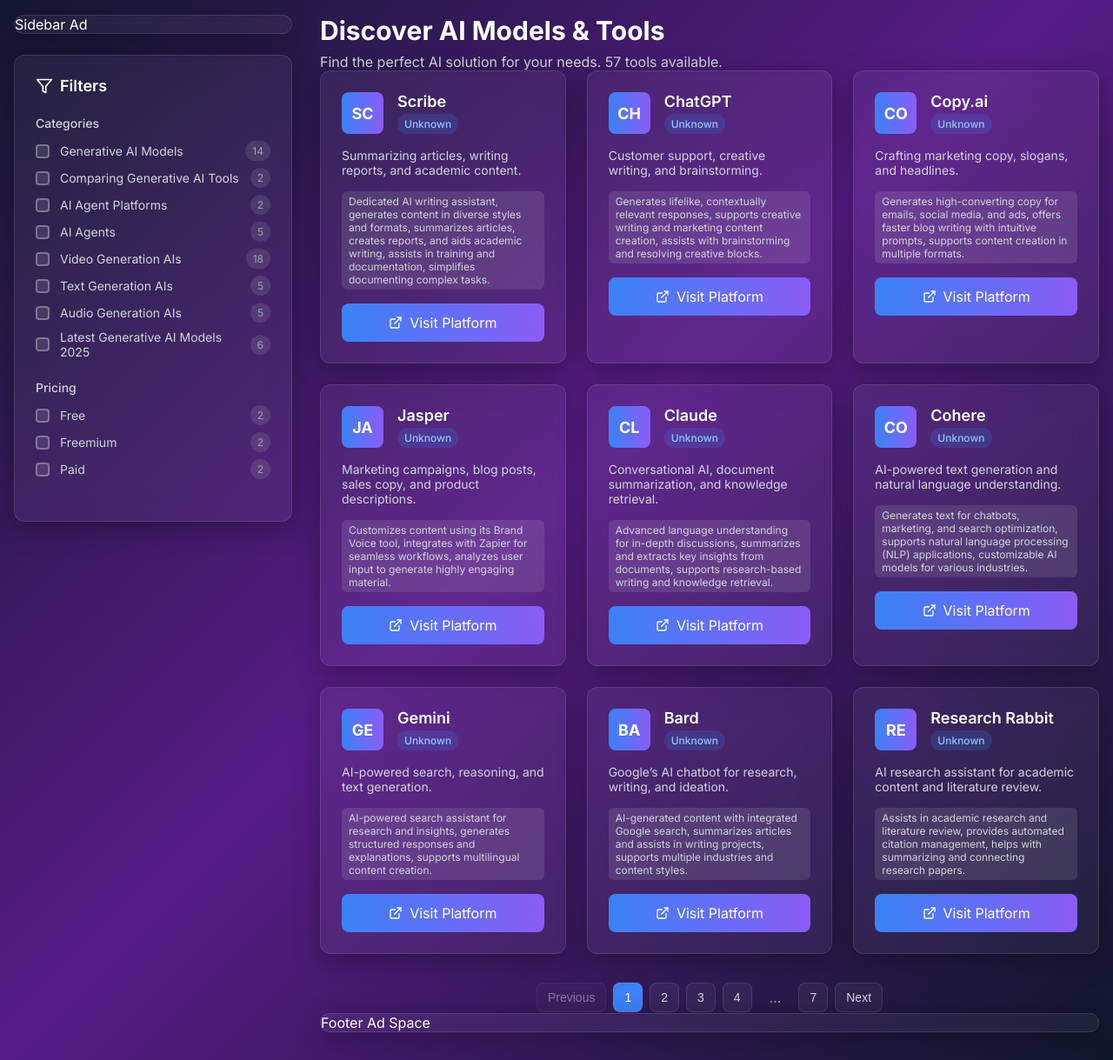
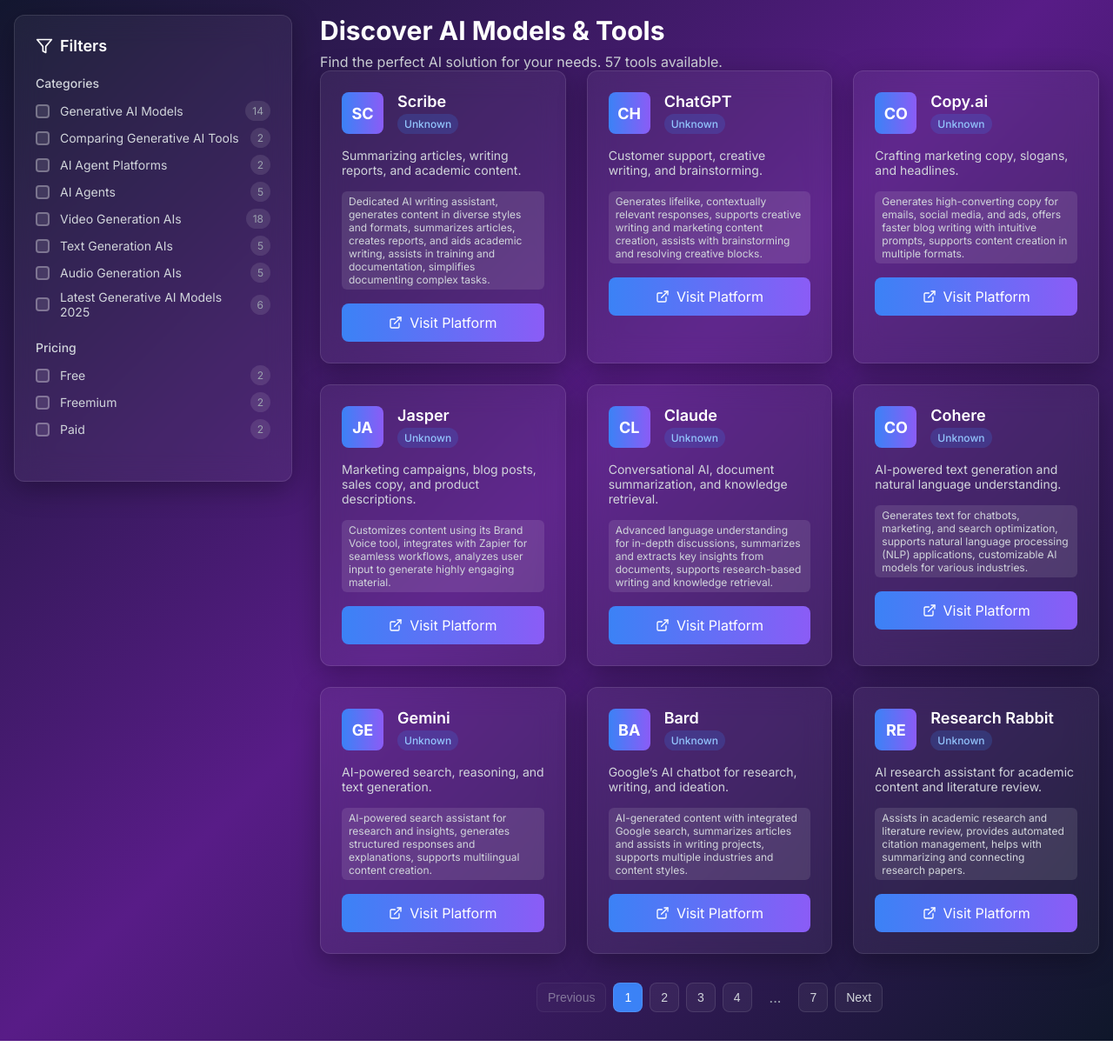
Before and after one commit to hat988/aihubtest, a plain HTML site: page index.html in a window 1280 px wide. Shown: the part 80-1299 px from the top of the page at 87% size. After the commit the page ends 1277 px from the top, so only its background shows below. Drawn offline with Linux system fonts and the light colour scheme.

Commit message:
Update index.html

```diff
--- a/index.html
+++ b/index.html
@@ -17,6 +17,11 @@
                     </div>
                     <h1 class="site-title">AI Directory</h1>
                 </div>
+                <div class="hamburger-menu" id="hamburger-menu">
+                    <div class="bar"></div>
+                    <div class="bar"></div>
+                    <div class="bar"></div>
+                </div>
                 <div class="search-container">
                     <div class="search-icon">
                         <!-- Search SVG will be injected by JS -->
@@ -31,12 +36,7 @@
 
         <div class="main-container">
             <!-- Sidebar -->
-            <div class="sidebar">
-                <!-- Sidebar Ad Placeholder -->
-                <div class="glass-effect p-6 text-center">
-                    <p class="text-gray-400 text-sm">Sidebar Ad</p>
-                </div>
-
+            <div class="sidebar" id="sidebar">
                 <!-- Filters -->
                 <div class="filters-section glass-effect">
                     <div class="filters-header">
@@ -78,11 +78,6 @@
 
                 <!-- Pagination -->
                 <div id="pagination-container" class="pagination-container"></div>
-
-                <!-- Footer Ad Placeholder -->
-                <div class="mt-12 glass-effect p-8 text-center">
-                    <p>Footer Ad Space</p>
-                </div>
             </div>
         </div>
     </div>
```
